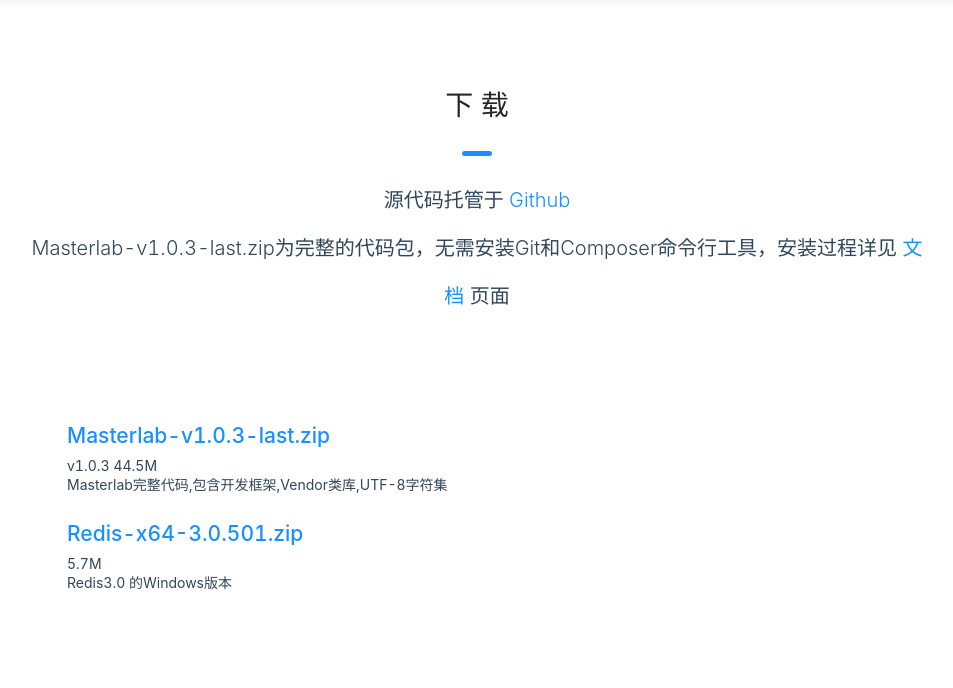
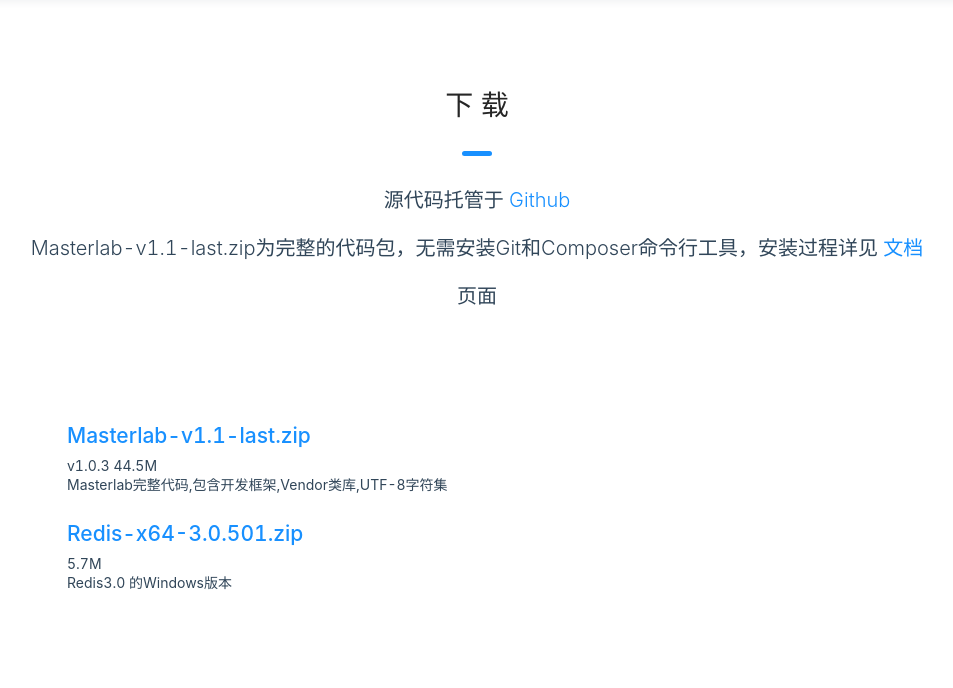
Before and after one commit to gopeak/masterlab_site, a PHP site: page /download.php in a window 1280 px wide. Shown: the part 64-752 px from the top of the page, without its empty margins (163-1116 px from the left). Run offline with PHP 8.4, Linux system fonts and the light colour scheme; some libraries are stand-ins or nearby versions.

Commit message:
更新下载地址

```diff
--- a/ant/download.php
+++ b/ant/download.php
@@ -222,7 +222,7 @@ if (isset($_GET['file'])) {
             <span class="separator"></span>
             <div class="info-content">
                 <p class="main-info">源代码托管于<a href="https://github.com/gopeak/masterlab/"> Github </a></p>
-                <p class="main-info">Masterlab-v1.0.3-last.zip为完整的代码包，无需安装Git和Composer命令行工具，安装过程详见<a href="help.php?md=install"> 文档 </a>页面 </p>
+                <p class="main-info">Masterlab-v1.1-last.zip为完整的代码包，无需安装Git和Composer命令行工具，安装过程详见<a href="help.php?md=install"> 文档 </a>页面 </p>
             </div>
         </section>
 
@@ -232,7 +232,7 @@ if (isset($_GET['file'])) {
                     <li>
                         <img src="./about_files/intro-landscape.svg" class="face">
                         <div class="person">
-                            <h4><a href="?file=masterlab-v1.0.3.zip">Masterlab-v1.0.3-last.zip</a></h4> v1.0.3 44.5M
+                            <h4><a href="?file=masterlab-v1.1.zip">Masterlab-v1.1-last.zip</a></h4> v1.0.3 44.5M
                             <p>Masterlab完整代码,包含开发框架,Vendor类库,UTF-8字符集</p>
                         </div>
                     </li>
```
